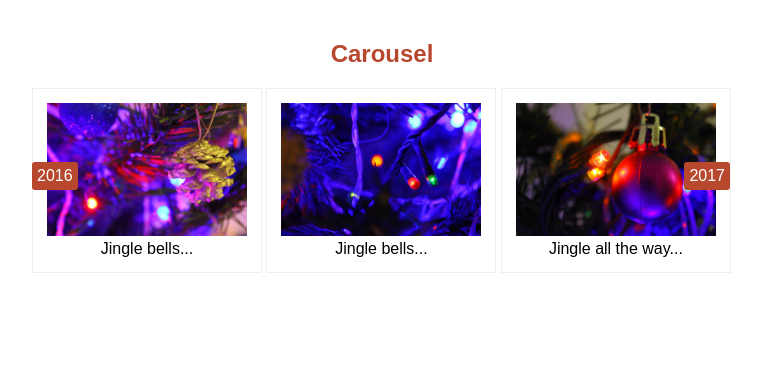
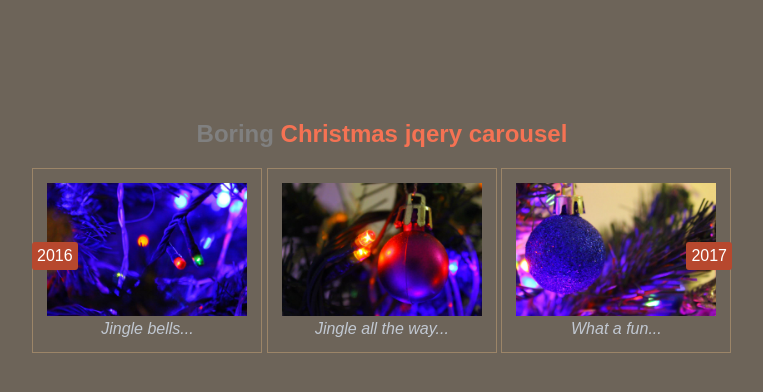
Before and after one commit to Nata25/JS_11-12_carousel-plugin, a plain HTML site: page index.html in a window 1280 px wide. Both pictures are taken after a click on the element "2017". Shown: the whole page, without its empty margins (258-1021 px from the left). Drawn offline with nearby package versions, Linux system fonts and the light colour scheme.

Commit message:
Implement jquery plugin

```diff
--- a/css/style.css
+++ b/css/style.css
@@ -1,18 +1,23 @@
+html {
+    background-color: #6d6459;
+}
+
 .jqcarousel {
     position: relative;
     width: 700px;
-    margin: 20px auto;
+    margin: 100px auto;
     font-family: Arial, sans-serif;
     overflow: hidden;
 }
 
 h2 {
-    color: #b7482e;
+    color: #f57253;
     text-align: center;
 }
 
 .jqcarousel-wrapper {
     width: 10000px;
+    position: relative;
 }
 
 .jqcarousel figure {
@@ -20,14 +25,12 @@ h2 {
     width: 200px;
     margin: 0;
     padding: 14px;
-    border: 1px solid #eee;
-}
-
-.jqcarousel-wrapper figure:first-child {
-    margin-left: 0;
+    border: 1px solid #9c8568;
 }
 
 .jqcarousel figcaption {
+    color: #c1c8d2;
+    font-style: italic;
     text-align: center;
 }
 
@@ -35,10 +38,10 @@ h2 {
     width: 100%;
 }
 
-.drivers {
+.jqcarousel-drivers {
     position: absolute;
     top: 142px;
-    width: 698px;
+    width: 700px;
 }
 
 .left,
@@ -58,3 +61,7 @@ h2 {
 .right {
     float: right;
 }
+
+.boring {
+    color: grey;
+}
--- a/index.html
+++ b/index.html
@@ -10,7 +10,7 @@
 
         <section class="jqcarousel">
 
-            <h2>Carousel</h2>
+            <h2><span class="boring">Boring</span> Christmas jqery carousel</h2>
 
             <div class="jqcarousel-wrapper">
 
@@ -31,12 +31,27 @@
 
                 <figure>
                     <img alt="New year is coming" src="img/ny4.jpg">
-                    <figcaption>Looks like moon crater</figcaption>
+                    <figcaption>What a fun...</figcaption>
+                </figure>
+
+                <figure>
+                    <img alt="New year is coming" src="img/ny5.jpg">
+                    <figcaption>It is to ride...</figcaption>
+                </figure>
+
+                <figure>
+                    <img alt="New year is coming" src="img/ny6.jpg">
+                    <figcaption>In a one horse open...</figcaption>
+                </figure>
+
+                <figure>
+                    <img alt="New year is coming" src="img/ny7.jpg">
+                    <figcaption>sle-e-e-eigh!..</figcaption>
                 </figure>
 
             </div>
 
-            <div class="drivers">
+            <div class="jqcarousel-drivers">
                 <span class="left">2016</span>
                 <span class="right">2017</span>
             </div>
--- a/js/jquery.carousel.js
+++ b/js/jquery.carousel.js
@@ -0,0 +1,48 @@
+(function($) {
+
+    $.fn.jqcarousel = function() {
+        // console.log("plugin is activated");
+
+        var $this = this;
+        var $wrapper = this.find(".jqcarousel-wrapper");
+        var $goLeft = 0;
+        var $shift = 234;
+        var $left = $this.find(".jqcarousel-drivers").children(":first-child");
+        var $right = $this.find(".jqcarousel-drivers").children(":last-child");
+
+        $left.hide();
+
+        $left.click(function() {
+            $goLeft += $shift;
+            $wrapper.animate({
+                "left" : $goLeft + "px"
+            }, 500);
+
+            if ($goLeft == 0) {
+                $left.fadeOut();
+            }
+            if ($goLeft != $shift * -4) {
+                $right.fadeIn();
+            }
+        });
+
+        $right.click(function() {
+            $goLeft -= $shift;
+            $wrapper.animate({
+                "left" : $goLeft + "px"
+            }, 500);
+            if ($goLeft == $shift * -4) {
+                $right.fadeOut();
+            }
+            console.log($goLeft);
+            console.log($goLeft != 0);
+            if ($goLeft != 0) {
+
+                $left.fadeIn();
+            }
+        });
+
+        return this;
+    }
+
+})(jQuery);
--- a/js/script.js
+++ b/js/script.js
@@ -0,0 +1,5 @@
+$(function() {
+
+    $(".jqcarousel").jqcarousel();
+
+}); // end of ready
```
Also changed, not shown: img/ny5.jpg (added), img/ny6.jpg (added), img/ny7.jpg (added).
